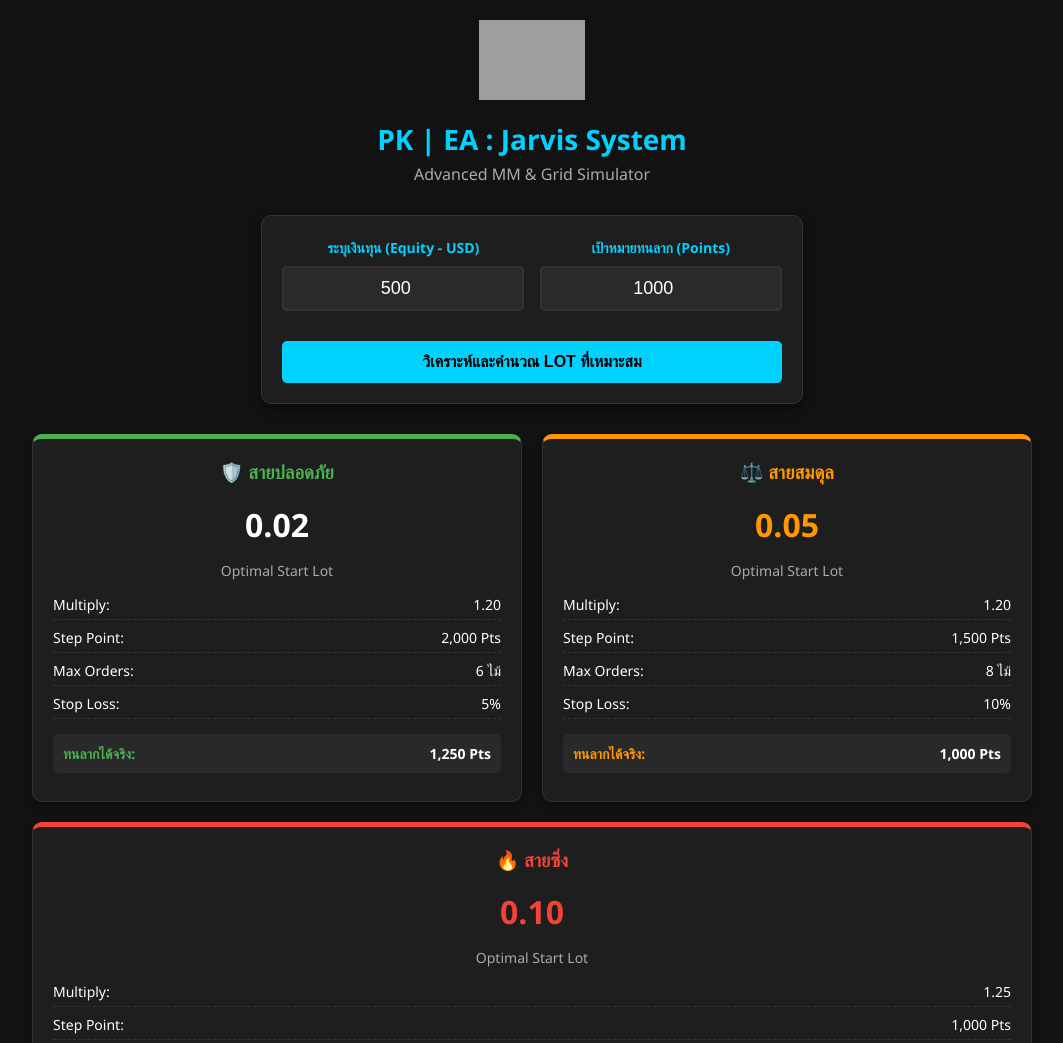
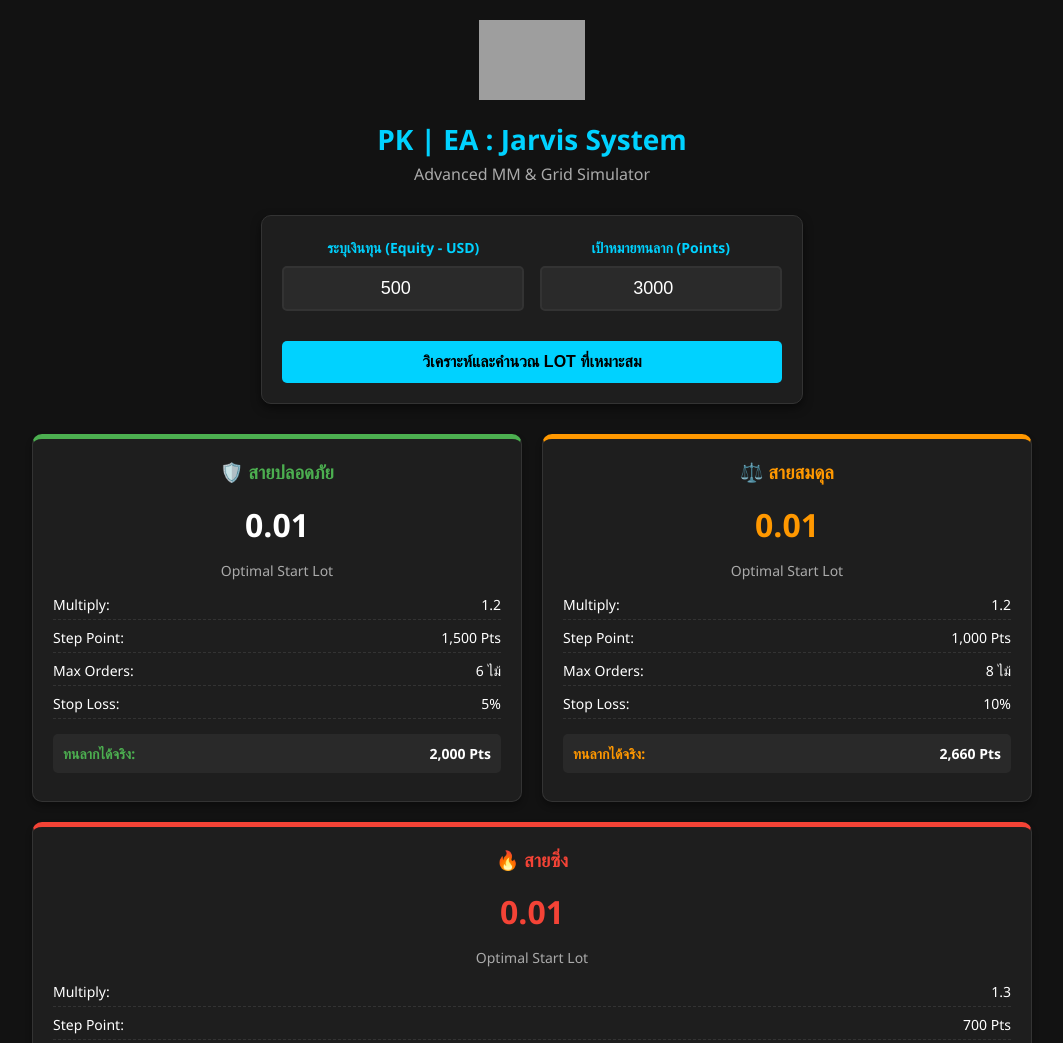
Before and after one commit to patkorn/Trade, a plain HTML site: page index.html in a window 1280 px wide. Shown: the top 1043 px of the page, without its empty margins (108-1171 px from the left). Drawn offline with Linux system fonts and the light colour scheme; grey boxes are pictures that could not be loaded.

Commit message:
Update index.html

```diff
--- a/index.html
+++ b/index.html
@@ -153,7 +153,7 @@
     </div>
     <div class="input-box">
       <label for="tolerance">เป้าหมายทนลาก (Points)</label>
-      <input type="number" id="tolerance" placeholder="เช่น 1000" value="1000">
+      <input type="number" id="tolerance" placeholder="เช่น 3000" value="3000">
     </div>
     <button class="btn-primary" onclick="calculateMM()">วิเคราะห์และคำนวณ Lot ที่เหมาะสม</button>
   </div>
@@ -163,8 +163,8 @@
       <h3>🛡️ สายปลอดภัย</h3>
       <div class="highlight" id="cons-lot">0.00</div>
       <div style="text-align: center; font-size: 14px; margin-bottom: 15px; color: #aaa;">Optimal Start Lot</div>
-      <div class="stat"><span>Multiply:</span> <span>1.20</span></div>
-      <div class="stat"><span>Step Point:</span> <span>2,000 Pts</span></div>
+      <div class="stat"><span>Multiply:</span> <span>1.2</span></div>
+      <div class="stat"><span>Step Point:</span> <span>1,500 Pts</span></div>
       <div class="stat"><span>Max Orders:</span> <span>6 ไม้</span></div>
       <div class="stat"><span>Stop Loss:</span> <span>5%</span></div>
       <div class="stat tolerance"><span style="color: #4caf50;">ทนลากได้จริง:</span> <span id="cons-tol">0 Pts</span></div>
@@ -174,8 +174,8 @@
       <h3>⚖️ สายสมดุล</h3>
       <div class="highlight" id="bal-lot" style="color: #ff9800;">0.00</div>
       <div style="text-align: center; font-size: 14px; margin-bottom: 15px; color: #aaa;">Optimal Start Lot</div>
-      <div class="stat"><span>Multiply:</span> <span>1.20</span></div>
-      <div class="stat"><span>Step Point:</span> <span>1,500 Pts</span></div>
+      <div class="stat"><span>Multiply:</span> <span>1.2</span></div>
+      <div class="stat"><span>Step Point:</span> <span>1,000 Pts</span></div>
       <div class="stat"><span>Max Orders:</span> <span>8 ไม้</span></div>
       <div class="stat"><span>Stop Loss:</span> <span>10%</span></div>
       <div class="stat tolerance"><span style="color: #ff9800;">ทนลากได้จริง:</span> <span id="bal-tol">0 Pts</span></div>
@@ -185,8 +185,8 @@
       <h3>🔥 สายซิ่ง</h3>
       <div class="highlight" id="agg-lot" style="color: #f44336;">0.00</div>
       <div style="text-align: center; font-size: 14px; margin-bottom: 15px; color: #aaa;">Optimal Start Lot</div>
-      <div class="stat"><span>Multiply:</span> <span>1.25</span></div>
-      <div class="stat"><span>Step Point:</span> <span>1,000 Pts</span></div>
+      <div class="stat"><span>Multiply:</span> <span>1.3</span></div>
+      <div class="stat"><span>Step Point:</span> <span>700 Pts</span></div>
       <div class="stat"><span>Max Orders:</span> <span>10 ไม้</span></div>
       <div class="stat"><span>Stop Loss:</span> <span>20%</span></div>
       <div class="stat tolerance"><span style="color: #f44336;">ทนลากได้จริง:</span> <span id="agg-tol">0 Pts</span></div>
@@ -220,7 +220,6 @@
   </div>
 
   <script>
-    // ฟังก์ชันคำนวณหา Lot เริ่มต้นที่เหมาะสมที่สุดจากระยะทนลากเป้าหมาย
     function findOptimalLot(equity, targetTolerance, multiply, stepPoint, slPercent, maxOrders) {
       let slAmount = equity * (slPercent / 100);
       let lossMultiplier = 0;
@@ -228,30 +227,27 @@
       let orderDistance = 0;
       let numOrders = 0;
 
-      // จำลองการลากเพื่อหาตัวคูณการขาดทุนรวม
       while(orderDistance <= targetTolerance && numOrders < maxOrders) {
           lossMultiplier += currentLotMult * (targetTolerance - orderDistance);
-          if (numOrders >= 0) { // ใช้ระบบไม้ถัดไปคูณ
+          if (numOrders >= 0) {
               currentLotMult = currentLotMult * multiply;
           }
           orderDistance += stepPoint;
           numOrders++;
       }
 
-      if (lossMultiplier === 0) return 0.01; // ป้องกันหารด้วย 0
+      if (lossMultiplier === 0) return 0.01;
 
       let optimalLot = slAmount / lossMultiplier;
-      // ปัดเศษลง 2 ตำแหน่ง และบังคับขั้นต่ำที่ 0.01
       let finalLot = Math.floor(optimalLot * 100) / 100;
       return Math.max(0.01, finalLot);
     }
 
-    // ฟังก์ชันจำลองว่าด้วย Lot เท่านี้ ทนลากได้ลึกสุดจริงๆ เท่าไหร่
     function calculateActualTolerance(equity, startLot, multiply, stepPoint, slPercent, maxOrders) {
       let slAmount = equity * (slPercent / 100);
       let currentPoints = 0;
       let loss = 0;
-      let stepSize = 10; // ขยับทีละ 10 จุดเพื่อความแม่นยำ
+      let stepSize = 10;
 
       while(loss <= slAmount && currentPoints < 100000) {
          currentPoints += stepSize;
@@ -285,26 +281,25 @@
         return;
       }
 
-      // 1. หาค่า Lot เริ่มต้นที่เหมาะสม
-      let lotCons = findOptimalLot(equity, targetTolerance, 1.20, 2000, 5, 6);
-      let lotBal = findOptimalLot(equity, targetTolerance, 1.20, 1500, 10, 8);
-      let lotAgg = findOptimalLot(equity, targetTolerance, 1.25, 1000, 20, 10);
+      // ปรับเปลี่ยนพารามิเตอร์ Step ให้สมจริงมากขึ้นตามที่นายแนะนำ
+      let lotCons = findOptimalLot(equity, targetTolerance, 1.2, 1500, 5, 6);
+      let lotBal = findOptimalLot(equity, targetTolerance, 1.2, 1000, 10, 8);
+      let lotAgg = findOptimalLot(equity, targetTolerance, 1.3, 700, 20, 10);
 
       document.getElementById('cons-lot').innerText = lotCons.toFixed(2);
       document.getElementById('bal-lot').innerText = lotBal.toFixed(2);
       document.getElementById('agg-lot').innerText = lotAgg.toFixed(2);
 
-      // 2. หาค่าทนลากจริง (เนื่องจาก Lot ถูกปัดเศษลง ระยะจริงอาจจะได้ไกลกว่าเป้าหมายเล็กน้อย)
-      let actualTolCons = calculateActualTolerance(equity, lotCons, 1.20, 2000, 5, 6);
-      let actualTolBal = calculateActualTolerance(equity, lotBal, 1.20, 1500, 10, 8);
-      let actualTolAgg = calculateActualTolerance(equity, lotAgg, 1.25, 1000, 20, 10);
+      let actualTolCons = calculateActualTolerance(equity, lotCons, 1.2, 1500, 5, 6);
+      let actualTolBal = calculateActualTolerance(equity, lotBal, 1.2, 1000, 10, 8);
+      let actualTolAgg = calculateActualTolerance(equity, lotAgg, 1.3, 700, 20, 10);
 
       document.getElementById('cons-tol').innerText = actualTolCons + " Pts";
       document.getElementById('bal-tol').innerText = actualTolBal + " Pts";
       document.getElementById('agg-tol').innerText = actualTolAgg + " Pts";
 
-      // 3. แสดงตาราง Grid ของสายสมดุล
-      generateSimulationTable(lotBal, 1.20, 1500, 8);
+      // อัปเดตตารางเป็น Step 1000 ของสายสมดุล
+      generateSimulationTable(lotBal, 1.2, 1000, 8);
     }
 
     function generateSimulationTable(startLot, multiply, stepPoint, maxOrders) {
```
